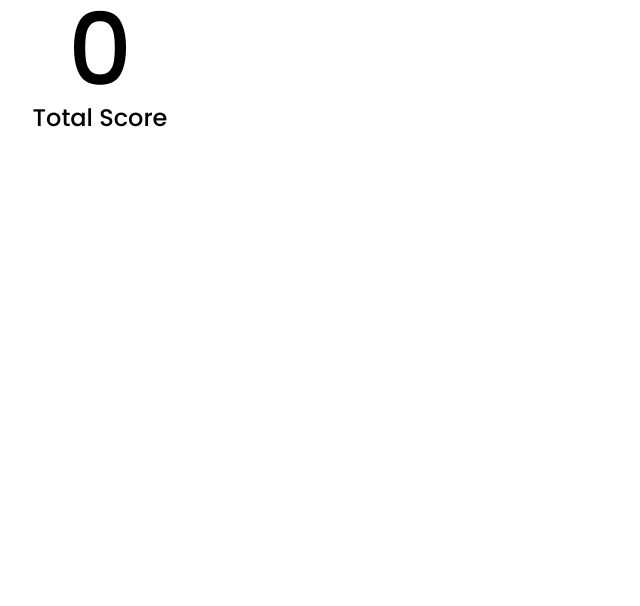
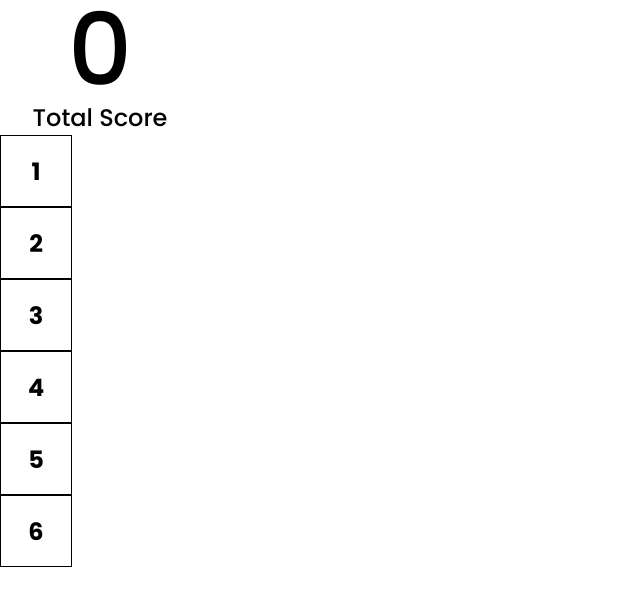
Before and after one commit to Shad-Islam/Dice-Game, a React (Create React App) app: page / in a window 1280 px wide. Shown: the top 606 px of the page, without its empty margins (0-640 px from the left). Built offline with nearby package versions, Linux system fonts and the light colour scheme.

Commit message:
Add total selected number section

```diff
--- a/src/App.css
+++ b/src/App.css
@@ -90,4 +90,27 @@ body{
 }
 /* Total scrore section end*/
 
+/* Number selector section start */
+.box{
+  width: 72px;
+  height: 72px;
+  display: flex;
+  padding: 18px 0px;
+  align-items: center;
+  justify-content: center;
+  border: 1px solid #000;
+
+  /* tupography */
+  font-size: 24px;
+  font-weight: 700;
+  font-style: normal;
+  line-height: normal;
+}
+
+.selected{
+  color: #fff;
+  background-color: #000;
+}
+/* Number selector section end */
+
 /*  game play page end*/
--- a/src/components/GamePlay.jsx
+++ b/src/components/GamePlay.jsx
@@ -1,10 +1,12 @@
 import TotalScore from "./TotalScore";
+import NumberSelector from "./NumberSelector";
 
 function GamePlay() {
   return (
     <>
       <div className="score-section">
         <TotalScore />
+        <NumberSelector />
       </div>
     </>
   );
--- /dev/null
+++ b/src/components/NumberSelector.jsx
@@ -0,0 +1,29 @@
+import React, { useState } from "react";
+
+function NumberSelector() {
+  const numArr = [1, 2, 3, 4, 5, 6];
+  const [selectNumber, setSelectNumber] = useState();
+  console.log(selectNumber);
+  return (
+    <div>
+      {numArr.map((value, index) => (
+        <div
+          className="box"
+          isSelected={value === selectNumber}
+          style={{
+            backgroundColor: value === selectNumber ? "#000" : "#fff",
+            color: value === selectNumber ? "#fff" : "#000",
+          }}
+          key={index}
+          onClick={() => {
+            setSelectNumber(value);
+          }}
+        >
+          {value}
+        </div>
+      ))}
+    </div>
+  );
+}
+
+export default NumberSelector;
```
